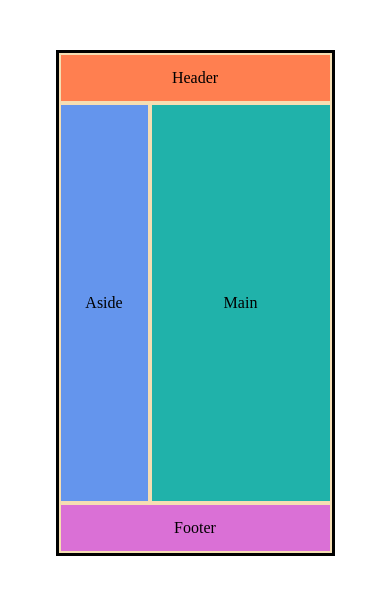
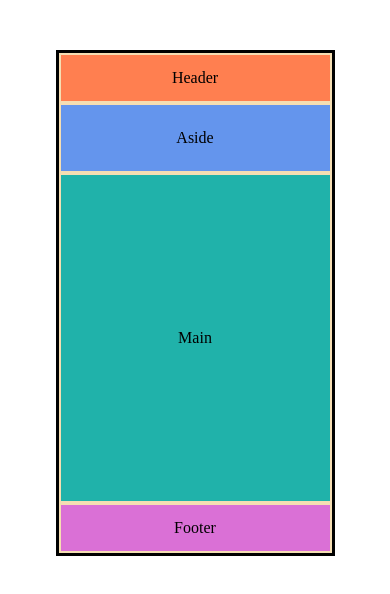
Before and after one commit to zf-programming/css-grid, a plain HTML site: page index.html in a window 390 px wide. Drawn offline with Linux system fonts and the light colour scheme.

Commit message:
Set untuk responsive

```diff
--- a/style.css
+++ b/style.css
@@ -45,3 +45,16 @@ footer {
   background-color: orchid;
   grid-area: footer;
 }
+
+/* Responsive */
+@media screen and (max-width: 576px) {
+  .container {
+    grid-template-columns: 1fr 2fr;
+    grid-template-rows: 50px 70px 2fr 50px;
+    grid-template-areas:
+      "header header"
+      "aside aside"
+      "main main"
+      "footer footer";
+  }
+}
```
